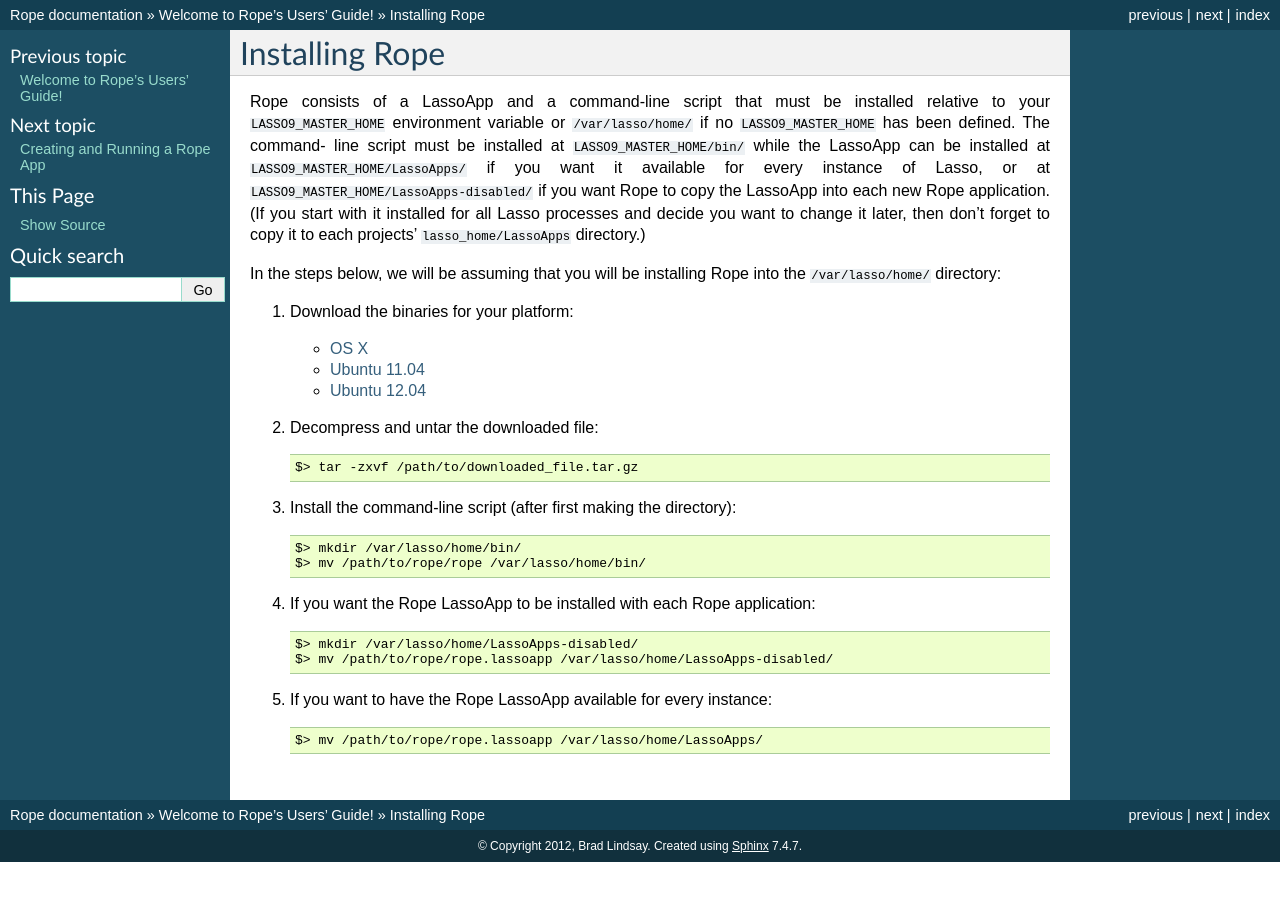
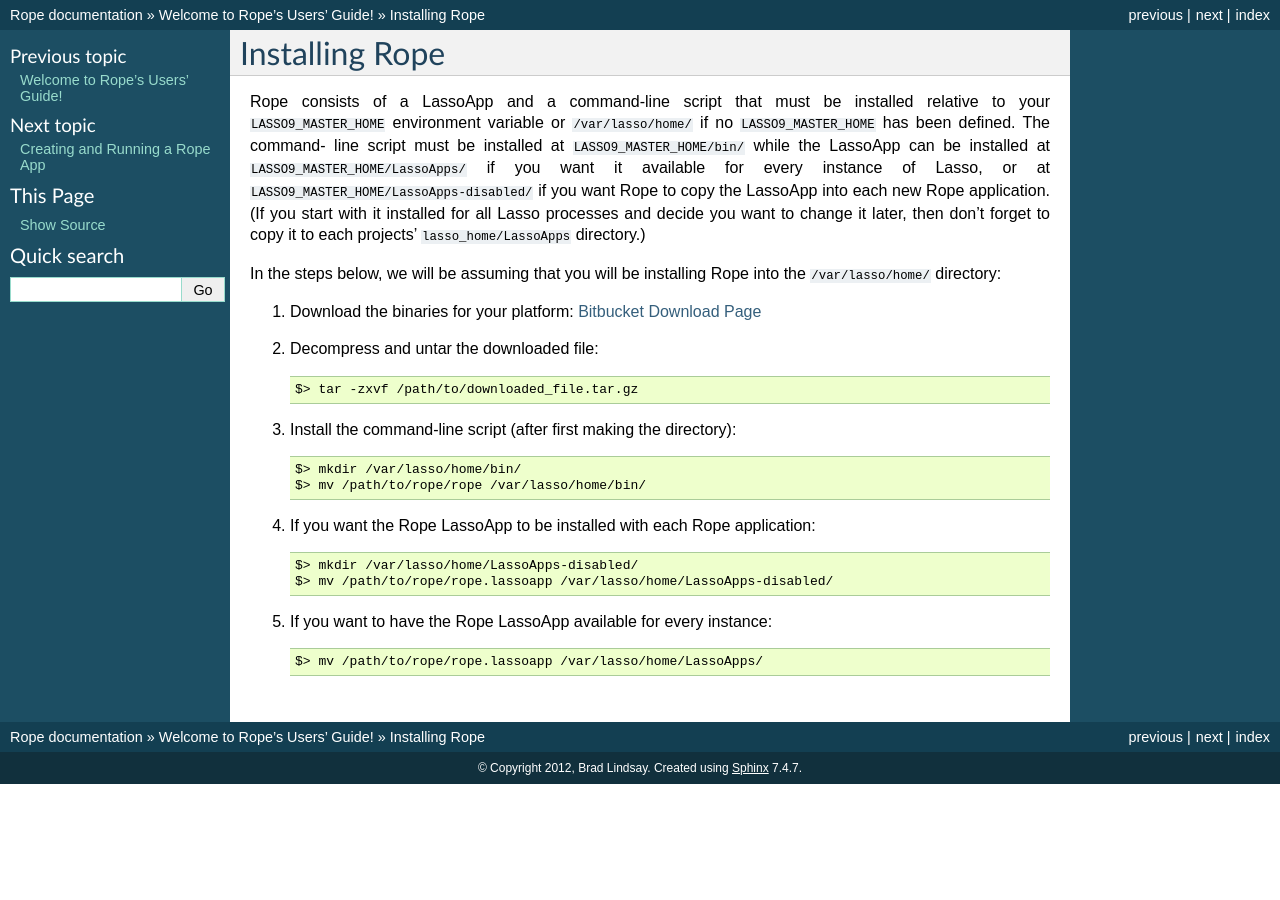
Before and after one commit to bfad/rope, a Sphinx documentation site: the page built from docs/source/user_guide/install.rst, in a window 1280 px wide. Built offline with Sphinx 7.4.7, drawn with Linux system fonts in a browser that asks for light colours.

Commit message:
Updating installer documentation with bitbucket link

```diff
--- a/docs/source/user_guide/install.rst
+++ b/docs/source/user_guide/install.rst
@@ -16,10 +16,7 @@
 the ``/var/lasso/home/`` directory:
 
 #. Download the binaries for your platform:
-
-   * `OS X <http://bitbucket.org/bfad/rope/>`_
-   * `Ubuntu 11.04 <http://bitbucket.org/bfad/rope/>`_
-   * `Ubuntu 12.04 <http://bitbucket.org/bfad/rope/>`_
+   `Bitbucket Download Page <https://bitbucket.org/bfad/rope/downloads>`_
 
 #. Decompress and untar the downloaded file::
 
```
